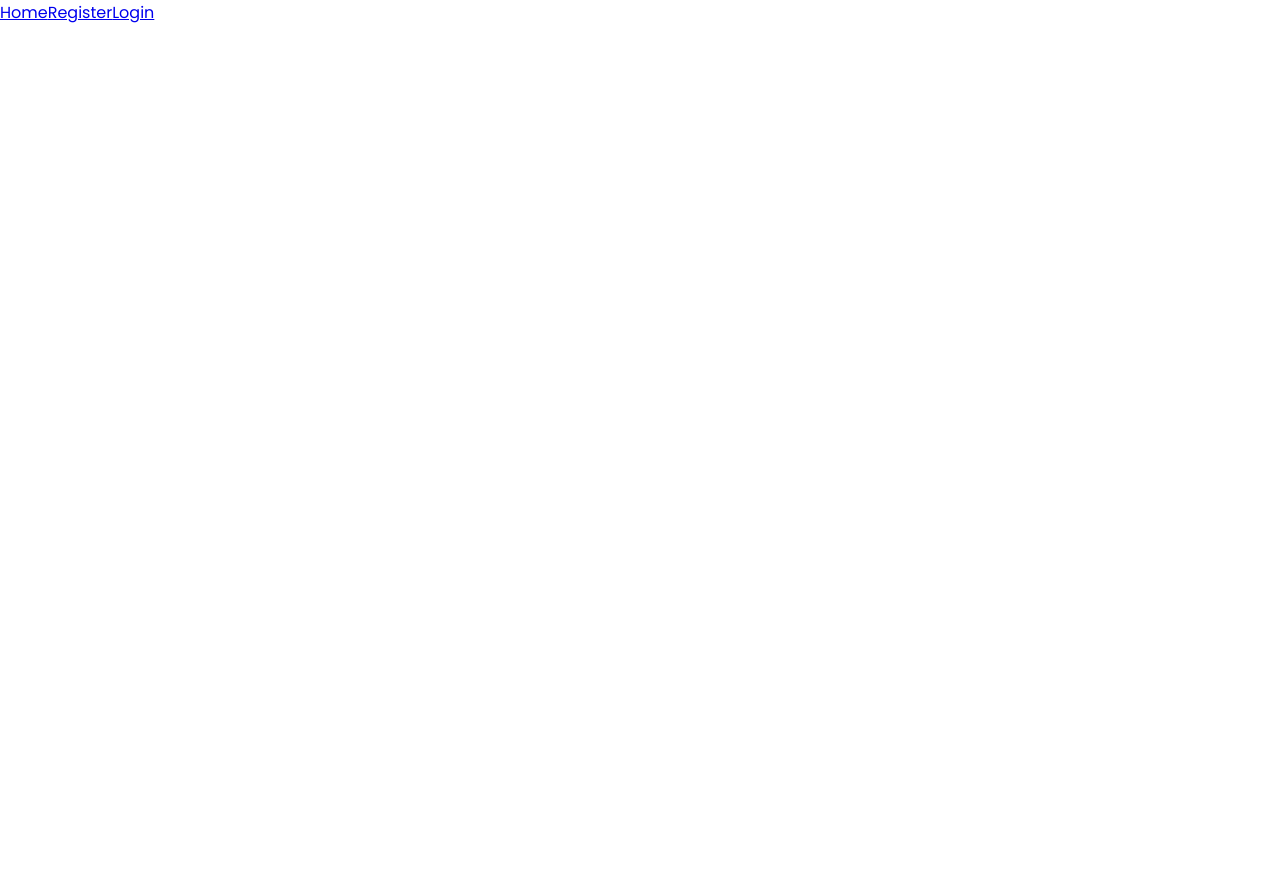
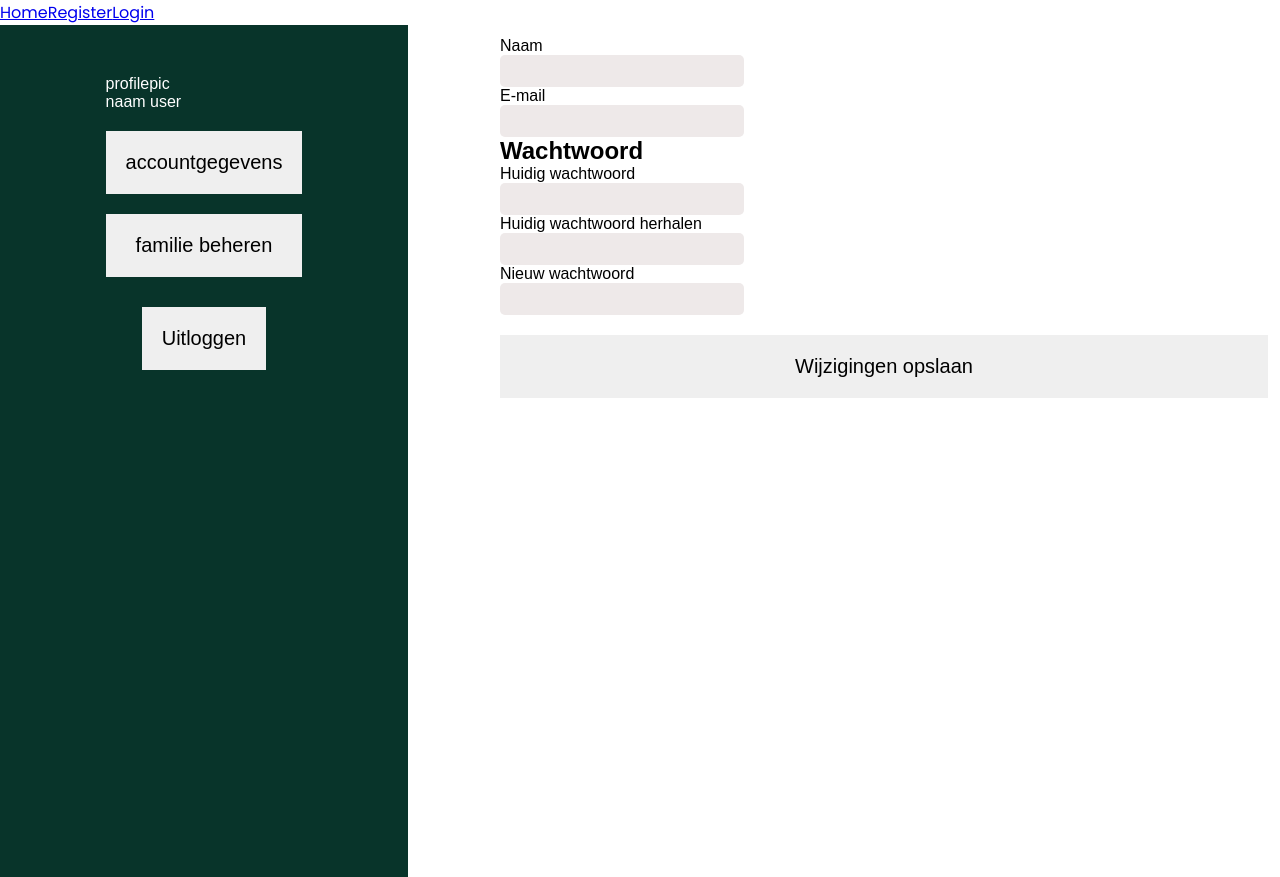
Before and after one commit to Lisa-CtrlShiftZ/App_FrontEnd_Project, an Angular app: page /profile in a window 1280 px wide. Before the commit this address led to /. Before the commit the page ends 800 px from the top, so only its background shows below. Built offline with nearby package versions, Linux system fonts and the light colour scheme; a web font is replaced by a local one.

Commit message:
Delete unnecessary components, use @if to change visible html

```diff
--- a/src/app/app.routes.ts
+++ b/src/app/app.routes.ts
@@ -1,8 +1,10 @@
 import { Routes } from '@angular/router';
 import { RegisterComponent } from './components/register/register.component';
 import { LoginComponent } from './components/login/login.component';
+import { ProfileComponent } from './components/profile/profile.component';
 
 export const routes: Routes = [
     { path: 'register', component: RegisterComponent },
     { path: 'login', component: LoginComponent },
+    { path: 'profile', component: ProfileComponent}
 ];
--- a/src/app/components/profile/account/account.component.html
+++ /dev/null
@@ -1 +0,0 @@
-<p>account works!</p>
--- /dev/null
+++ b/src/app/components/profile/profile.component.css
@@ -0,0 +1,79 @@
+:root {
+    --green: #08342a;
+    --red: #dd5f40;
+    --white:  #ffffff;
+}
+
+body {
+    font-family: sans-serif;
+    margin: 0;
+}
+
+h1 {
+    font-family: Poppins;
+}
+
+.wrapper {
+    display: flex;
+    justify-content: center;
+}
+
+.rightpane {
+    display: flex;
+    flex-direction: column;
+    padding: 40px;
+    margin-left: 80px;
+    padding: 12px;
+    /* padding-left: 40px; */
+    flex: 1 1 auto;
+}
+
+.leftpane {
+    margin: 0;
+    display: flex;
+    background-color: #08342a;
+    padding: 12px;
+    color: white;
+    width: 30%;
+    min-height: 100vh;
+    padding-top: 40px;
+    flex-direction: column;
+    align-items: center;
+}
+
+h3 {
+    text-align: center;
+    font-weight: 300;
+    font-style: italic;
+    padding-top: 64px;
+    padding-left: 20px;
+    padding-right: 40px;
+    font-size: 24px;
+}
+
+input {
+    background-color: rgb(238, 233, 233);
+    width: 240px;
+    height: 30px;
+    font-size: 24px;
+    border: none;
+    border-radius: 5px;
+}
+
+button {
+    width: 100%;
+    padding: 20px;
+    margin-top: 20px;
+    border: none;
+    font-size: 20px;
+}
+
+h2, p {
+    margin: 0;
+}
+
+.content {
+    display: flex;
+    flex-direction: column;
+    margin: 10px 0px;
+}
--- /dev/null
+++ b/src/app/components/profile/profile.component.html
@@ -0,0 +1,54 @@
+<!DOCTYPE html>
+<html lang="en">
+<head>
+    <meta charset="UTF-8">
+    <meta name="viewport" content="width=device-width, initial-scale=1.0">
+    <title>onboarding</title>
+</head>
+<style>
+
+</style>
+<body>
+    <div class="wrapper">
+        <div class="leftpane">
+            <div class="content">
+                <p>profilepic</p>
+                <p>naam user</p>
+                <button type="button" (click)="showAccount()">accountgegevens</button>
+                <button type="button" (click)="showFamily()">familie beheren</button>
+            </div>
+            <div class="logout">
+                <button type="button">Uitloggen</button>
+            </div>
+
+        </div>
+        <div class="rightpane">
+            @if (accountVisible) {
+                <label for="userName">Naam</label>
+                <input type="text" id="userName" formControlName="userName" required>
+
+                <label for="email">E-mail</label>
+                <input type="text" id="email" formControlName="email" required>
+
+                <h2>Wachtwoord</h2>
+
+                <label for="currentPassword">Huidig wachtwoord</label>
+                <input type="password" id="currentPassword" formControlName="currentPassword" required>
+
+                <label for="repeatPassword">Huidig wachtwoord herhalen</label>
+                <input type="password" id="repeatPassword" formControlName="repeatPassword" required>
+
+                <label for="newPassword">Nieuw wachtwoord</label>
+                <input type="password" id="newPassword" formControlName="newPassword" required>
+
+                <button type="button">Wijzigingen opslaan</button>
+            }
+            @else if (familyVisible) {
+                <h2>Familie beheren</h2>
+            }
+
+        </div>
+    </div>
+
+</body>
+</html>
--- /dev/null
+++ b/src/app/components/profile/profile.component.ts
@@ -0,0 +1,31 @@
+import { Component } from '@angular/core';
+
+@Component({
+  selector: 'app-profile',
+  imports: [],
+  templateUrl: './profile.component.html',
+  styleUrl: './profile.component.css'
+})
+export class ProfileComponent {
+
+  // Declare booleans for account, family and setting and initially set account to true and family and settings to false
+  accountVisible: boolean = true;
+  familyVisible: boolean = false;
+  settingsVisible: boolean = false;
+
+
+  showAccount() {
+    this.accountVisible = true;
+    this.familyVisible = false;
+    this.settingsVisible = false;
+  }
+
+  showFamily() {
+    this.accountVisible = false;
+    this.familyVisible = true;
+    this.settingsVisible = false;
+  }
+
+
+
+}
```
Also changed, not shown: src/app/components/profile/account/account.component.ts (deleted, +0 -11 lines), src/app/components/profile/account/account.component.css (deleted), 2 other files (tests, documents, lock files or other folders).
